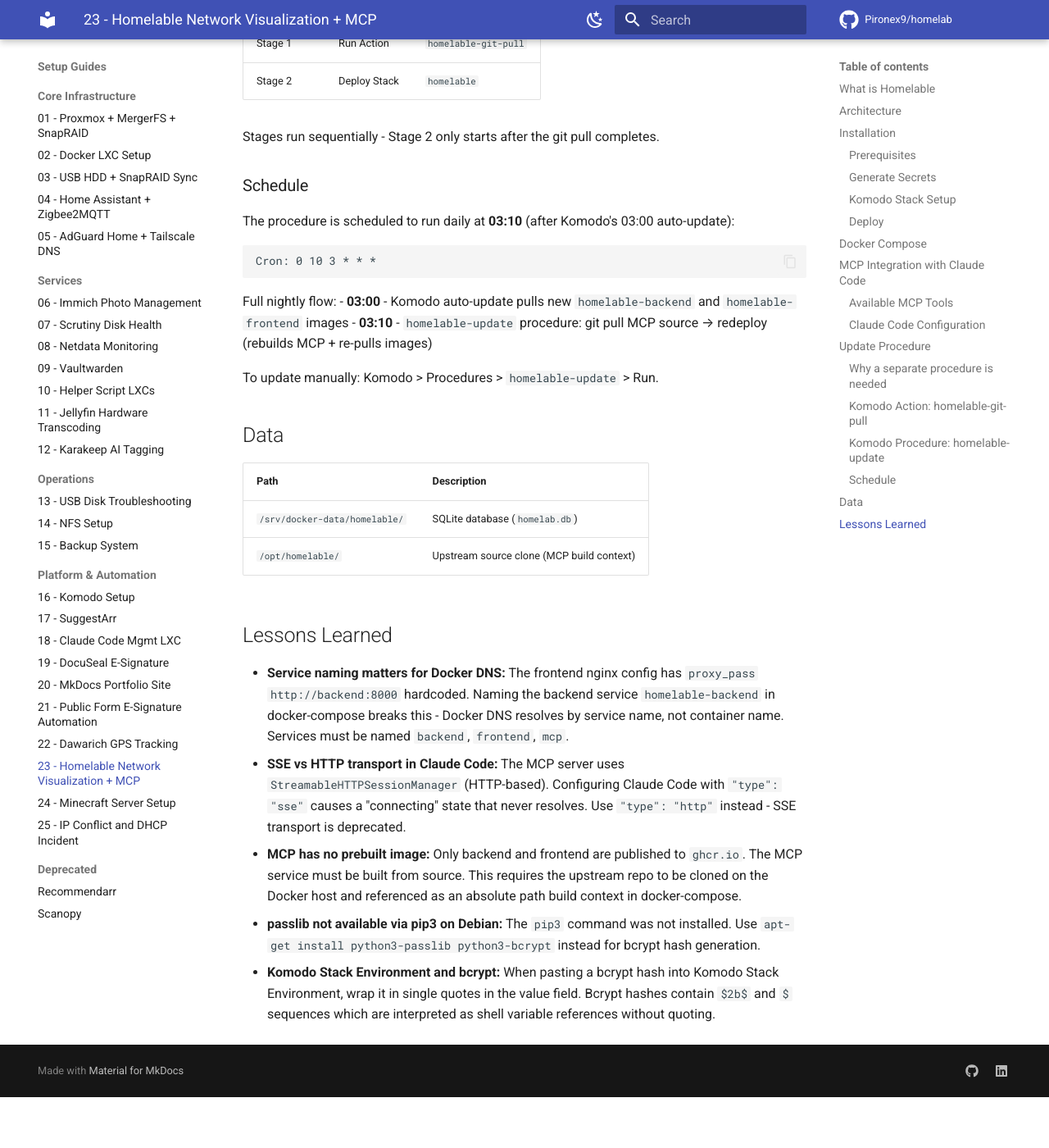
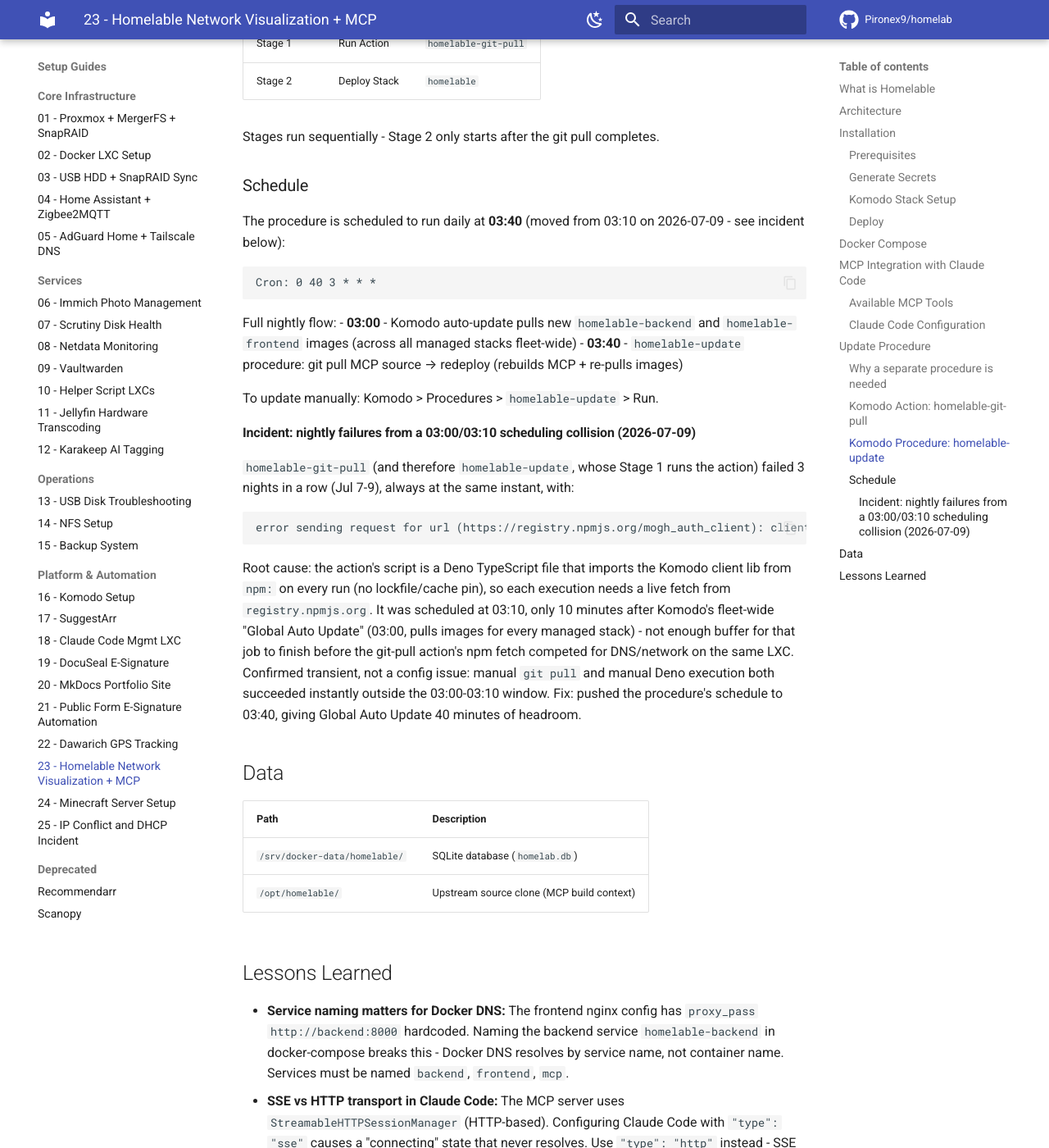
Before and after one commit to Pironex9/homelab, an MkDocs documentation site: the page built from docs/proxmox/23_Homelable_Setup.md, in a window 1280 px wide and 1400 px high, scrolled down 4550 px. Shown: the whole window at 82% size. Built offline with MkDocs 1.6.1 and Material for MkDocs 9.7.7, drawn with Linux system fonts in a browser that asks for light colours; comment, search, counter and statistics services are not loaded; before the commit the page ends 5888 px from its top, so only the background shows below that.

Commit message:
docs(komodo): document homelable-update DNS/scheduling collision incident
homelable-git-pull failed 3 nights running when its npm-fetching Deno
script collided with Komodo's fleet-wide Global Auto Update; fixed by
moving the schedule from 03:10 to 03:40.

````diff
--- a/docs/hosts/komodo.md
+++ b/docs/hosts/komodo.md
@@ -169,6 +169,7 @@
 - **Inbound vs outbound periphery mode:** In inbound mode, Core connects to periphery via HTTP/WebSocket. A known issue (likely reqwest connection pool poisoning) causes Core to stop retrying after a connection drop - only a Core restart recovers it. Solution: switch to outbound mode where periphery initiates the connection and reconnects automatically. LXC 100 was migrated to outbound mode on 2026-04-06.
 - **Migrating existing server from inbound to outbound mode:** (1) In Komodo UI, clear the server's Address field and set Periphery Public Key to the periphery's public key (from its startup log). (2) In periphery config, add `core_addresses` and `connect_as = "<exact server name>"`. (3) Restart periphery - it connects without an onboarding key. Do NOT use an onboarding key for existing servers - it creates a duplicate entry. If a duplicate was created, delete it from MongoDB: `db.Server.deleteOne({_id: ObjectId("...")})`.
 - **LXC 100 periphery public key:** `MCowBQYDK2VuAyEA9sCPWCwh2XNxmYdmWMKvOiWv729oZmBo+uuVsDqoxk4=`
+- **Deno-based Actions with `npm:` imports need scheduling headroom after Global Auto Update:** Actions written as Deno TS scripts that import the Komodo client via `npm:` re-fetch that dependency from `registry.npmjs.org` on every run (no cache/lockfile pin). If scheduled too close after "Global Auto Update" (03:00, pulls images for every managed stack fleet-wide), the two can collide on the same LXC's network/DNS and the npm fetch fails with a DNS resolution error. Give custom scheduled Actions/Procedures at least 30-40 min of buffer after 03:00. See `docs/proxmox/23_Homelable_Setup.md` for the incident (`homelable-git-pull`, moved from 03:10 to 03:40 on 2026-07-09).
 - **RE605X bridge loop causes periodic WebSocket disconnects:** When Nobara PC is offline, the TP-Link RE605X wireless extender (in bridge/extender mode) re-broadcasts frames back upstream, corrupting the Archer C6 MAC table. This causes ~16-minute LAN outages at night, dropping the LXC 100 periphery WebSocket connection. Symptom: `Timed out waiting for Ping` logs at ~02:00 CEST. Mitigation: gratuitous ARP script on Proxmox host (`/usr/local/bin/arping-keepalive.sh`) runs every 5 minutes via cron, keeping the MAC table fresh. Tailscale-based connections (VPS periphery) are unaffected since they bypass Layer 2.
 
 ### Incident: mongo SIGSEGV crash-loop after Proxmox host reboot - full timeline and eventual root cause (2026-07-05 to 2026-07-06)
--- a/docs/proxmox/23_Homelable_Setup.md
+++ b/docs/proxmox/23_Homelable_Setup.md
@@ -164,17 +164,27 @@
 
 ### Schedule
 
-The procedure is scheduled to run daily at **03:10** (after Komodo's 03:00 auto-update):
+The procedure is scheduled to run daily at **03:40** (moved from 03:10 on 2026-07-09 - see incident below):
 
 ```
-Cron: 0 10 3 * * *
+Cron: 0 40 3 * * *
 ```
 
 Full nightly flow:
-- **03:00** - Komodo auto-update pulls new `homelable-backend` and `homelable-frontend` images
-- **03:10** - `homelable-update` procedure: git pull MCP source → redeploy (rebuilds MCP + re-pulls images)
+- **03:00** - Komodo auto-update pulls new `homelable-backend` and `homelable-frontend` images (across all managed stacks fleet-wide)
+- **03:40** - `homelable-update` procedure: git pull MCP source → redeploy (rebuilds MCP + re-pulls images)
 
 To update manually: Komodo > Procedures > `homelable-update` > Run.
+
+#### Incident: nightly failures from a 03:00/03:10 scheduling collision (2026-07-09)
+
+`homelable-git-pull` (and therefore `homelable-update`, whose Stage 1 runs the action) failed 3 nights in a row (Jul 7-9), always at the same instant, with:
+
+```
+error sending request for url (https://registry.npmjs.org/mogh_auth_client): client error (Connect): dns error: failed to lookup address information
+```
+
+Root cause: the action's script is a Deno TypeScript file that imports the Komodo client lib from `npm:` on every run (no lockfile/cache pin), so each execution needs a live fetch from `registry.npmjs.org`. It was scheduled at 03:10, only 10 minutes after Komodo's fleet-wide "Global Auto Update" (03:00, pulls images for every managed stack) - not enough buffer for that job to finish before the git-pull action's npm fetch competed for DNS/network on the same LXC. Confirmed transient, not a config issue: manual `git pull` and manual Deno execution both succeeded instantly outside the 03:00-03:10 window. Fix: pushed the procedure's schedule to 03:40, giving Global Auto Update 40 minutes of headroom.
 
 ## Data
 
````
